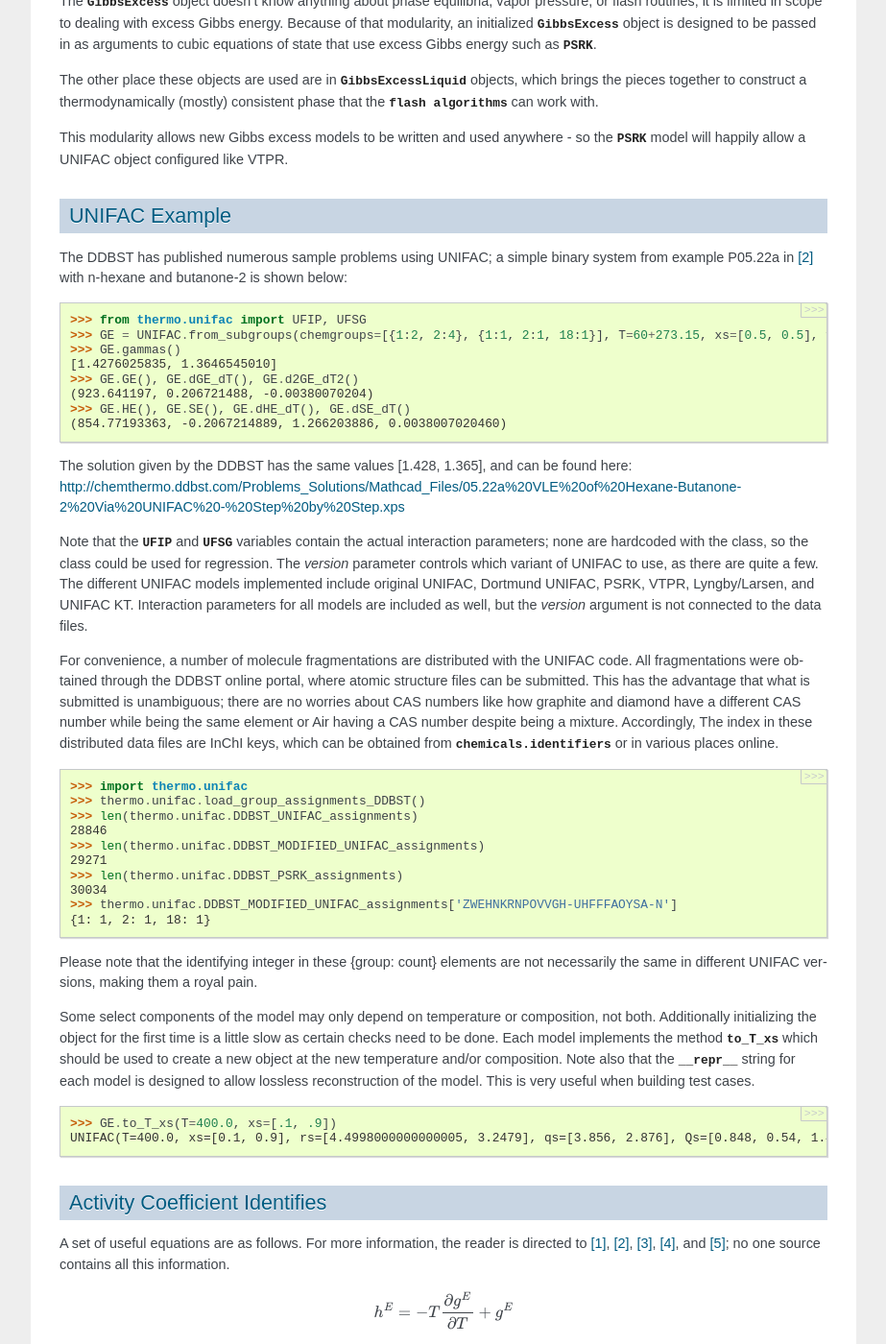
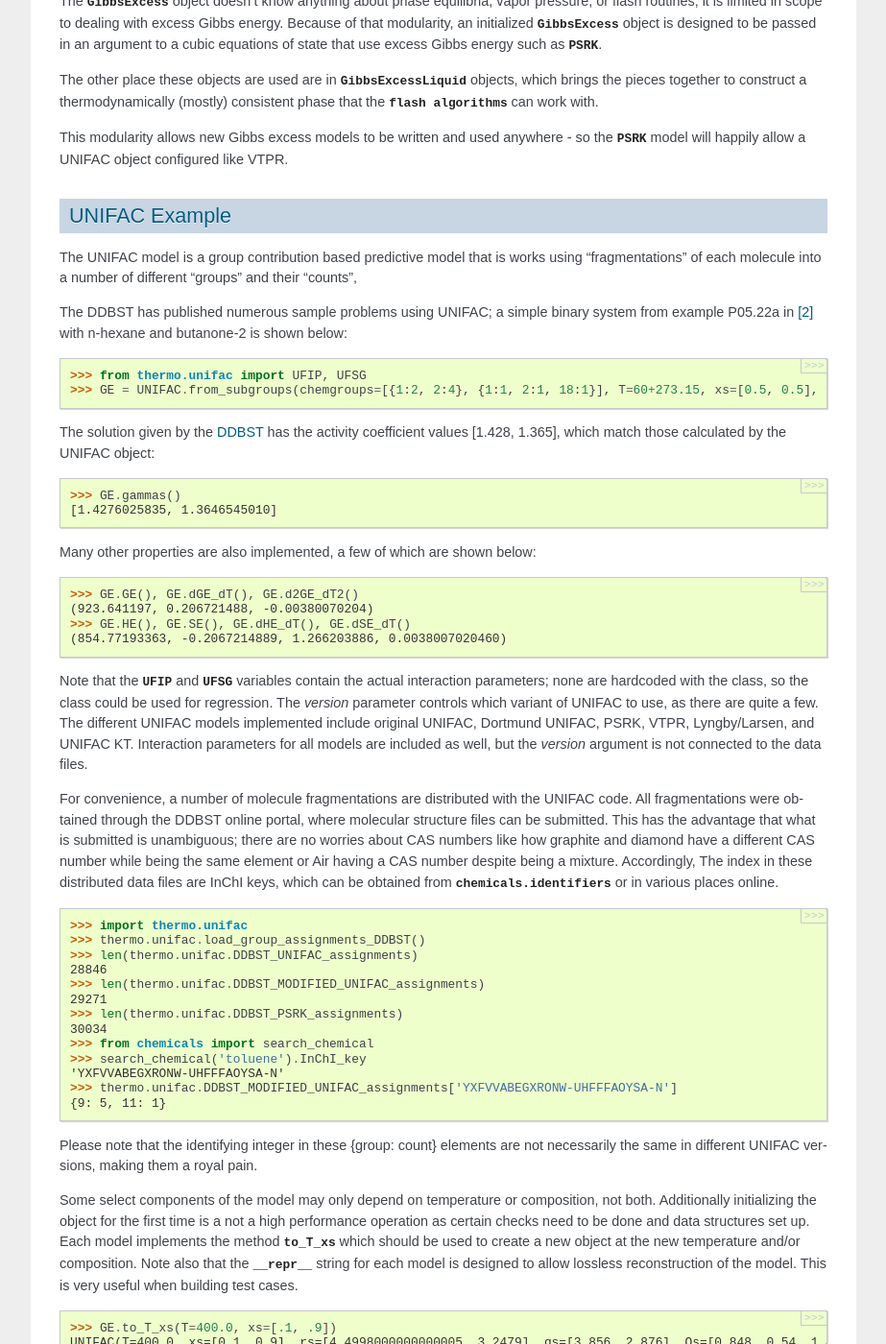
Before and after one commit to CalebBell/thermo, a Sphinx documentation site: the page built from docs/activity_coefficients.rst, in a window 1280 px wide and 1400 px high, scrolled down 1348 px. Shown: the whole window at 96% size, without its empty margins (198-1121 px from the left). Built offline with Sphinx 7.4.7, drawn with Linux system fonts in a browser that asks for light colours; formulas are drawn with MathJax 3.

Commit message:
Small documentation updates

```diff
--- a/docs/activity_coefficients.rst
+++ b/docs/activity_coefficients.rst
@@ -41,7 +41,7 @@ The :obj:`UNIFAC <thermo.unifac.UNIFAC>` model is a predictive group-contributio
 
 Object Structure
 ----------------
-The :obj:`GibbsExcess <thermo.activity.GibbsExcess>` object doesn't know anything about phase equilibria, vapor pressure, or flash routines; it is limited in scope to dealing with excess Gibbs energy. Because of that modularity, an initialized :obj:`GibbsExcess <thermo.activity.GibbsExcess>` object is designed to be passed in as arguments to cubic equations of state that use excess Gibbs energy such as :obj:`PSRK <thermo.eos_mix.PSRK>`.
+The :obj:`GibbsExcess <thermo.activity.GibbsExcess>` object doesn't know anything about phase equilibria, vapor pressure, or flash routines; it is limited in scope to dealing with excess Gibbs energy. Because of that modularity, an initialized :obj:`GibbsExcess <thermo.activity.GibbsExcess>` object is designed to be passed in an argument to a cubic equations of state that use excess Gibbs energy such as :obj:`PSRK <thermo.eos_mix.PSRK>`.
 
 The other place these objects are used are in :obj:`GibbsExcessLiquid <thermo.phases.GibbsExcessLiquid>` objects, which brings the pieces together to construct a thermodynamically (mostly) consistent phase that the :obj:`flash algorithms <thermo.flash.Flash>` can work with.
 
@@ -50,29 +50,34 @@ This modularity allows new Gibbs excess models to be written and used anywhere -
 UNIFAC Example
 --------------
 
+The UNIFAC model is a group contribution based predictive model that is works using "fragmentations" of each molecule into a number of different "groups" and their "counts",
+
 The DDBST has published numerous sample problems using UNIFAC; a simple
 binary system from example P05.22a in [2]_ with n-hexane and butanone-2
 is shown below:
 
 >>> from thermo.unifac import UFIP, UFSG
 >>> GE = UNIFAC.from_subgroups(chemgroups=[{1:2, 2:4}, {1:1, 2:1, 18:1}], T=60+273.15, xs=[0.5, 0.5], version=0, interaction_data=UFIP, subgroups=UFSG)
+
+The solution given by the `DDBST <http://chemthermo.ddbst.com/Problems_Solutions/Mathcad_Files/05.22a%20VLE%20of%20Hexane-Butanone-2%20Via%20UNIFAC%20-%20Step%20by%20Step.xps>`_ has the activity coefficient values [1.428, 1.365], which match those calculated by the UNIFAC object:
+
 >>> GE.gammas()
 [1.4276025835, 1.3646545010]
+
+Many other properties are also implemented, a few of which are shown below:
+
 >>> GE.GE(), GE.dGE_dT(), GE.d2GE_dT2()
 (923.641197, 0.206721488, -0.00380070204)
 >>> GE.HE(), GE.SE(), GE.dHE_dT(), GE.dSE_dT()
 (854.77193363, -0.2067214889, 1.266203886, 0.0038007020460)
 
-The solution given by the DDBST has the same values [1.428, 1.365],
-and can be found here:
-http://chemthermo.ddbst.com/Problems_Solutions/Mathcad_Files/05.22a%20VLE%20of%20Hexane-Butanone-2%20Via%20UNIFAC%20-%20Step%20by%20Step.xps
 
 Note that the :obj:`UFIP <thermo.unifac.UFIP>` and :obj:`UFSG <thermo.unifac.UFSG>` variables contain the actual interaction parameters;
 none are hardcoded with the class, so the class could be used for regression. The `version` parameter controls which variant of UNIFAC to
 use, as there are quite a few. The different UNIFAC models implemented include original UNIFAC, Dortmund UNIFAC, PSRK, VTPR, Lyngby/Larsen, and UNIFAC KT.
 Interaction parameters for all models are included as well, but the `version` argument is not connected to the data files.
 
-For convenience, a number of molecule fragmentations are distributed with the UNIFAC code. All fragmentations were obtained through the DDBST online portal, where atomic structure files can be submitted. This has the advantage that what is submitted is unambiguous; there are no worries about CAS numbers like how graphite and diamond have a different CAS number while being the same element or Air having a CAS number despite being a mixture. Accordingly, The index in these distributed data files are InChI keys, which can be obtained from :obj:`chemicals.identifiers` or in various places online.
+For convenience, a number of molecule fragmentations are distributed with the UNIFAC code. All fragmentations were obtained through the DDBST online portal, where molecular structure files can be submitted. This has the advantage that what is submitted is unambiguous; there are no worries about CAS numbers like how graphite and diamond have a different CAS number while being the same element or Air having a CAS number despite being a mixture. Accordingly, The index in these distributed data files are InChI keys, which can be obtained from :obj:`chemicals.identifiers` or in various places online.
 
 >>> import thermo.unifac
 >>> thermo.unifac.load_group_assignments_DDBST()
@@ -82,12 +87,15 @@ For convenience, a number of molecule fragmentations are distributed with the UN
 29271
 >>> len(thermo.unifac.DDBST_PSRK_assignments)
 30034
->>> thermo.unifac.DDBST_MODIFIED_UNIFAC_assignments['ZWEHNKRNPOVVGH-UHFFFAOYSA-N']
-{1: 1, 2: 1, 18: 1}
+>>> from chemicals import search_chemical
+>>> search_chemical('toluene').InChI_key
+'YXFVVABEGXRONW-UHFFFAOYSA-N'
+>>> thermo.unifac.DDBST_MODIFIED_UNIFAC_assignments['YXFVVABEGXRONW-UHFFFAOYSA-N']
+{9: 5, 11: 1}
 
 Please note that the identifying integer in these {group: count} elements are not necessarily the same in different UNIFAC versions, making them a royal pain.
 
-Some select components of the model may only depend on temperature or composition, not both. Additionally initializing the object for the first time is a little slow as certain checks need to be done. Each model implements the method :obj:`to_T_xs <thermo.unifac.UNIFAC.to_T_xs>` which should be used to create a new object at the new temperature and/or composition. Note also that the :obj:`__repr__ <thermo.unifac.UNIFAC.__repr__>` string for each model is designed to allow lossless reconstruction of the model. This is very useful when building test cases.
+Some select components of the model may only depend on temperature or composition, not both. Additionally initializing the object for the first time is a not a high performance operation as certain checks need to be done and data structures set up. Each model implements the method :obj:`to_T_xs <thermo.unifac.UNIFAC.to_T_xs>` which should be used to create a new object at the new temperature and/or composition. Note also that the :obj:`__repr__ <thermo.unifac.UNIFAC.__repr__>` string for each model is designed to allow lossless reconstruction of the model. This is very useful when building test cases.
 
 >>> GE.to_T_xs(T=400.0, xs=[.1, .9])
 UNIFAC(T=400.0, xs=[0.1, 0.9], rs=[4.4998000000000005, 3.2479], qs=[3.856, 2.876], Qs=[0.848, 0.54, 1.488], vs=[[2, 1], [4, 1], [0, 1]], psi_abc=([[0.0, 0.0, 476.4], [0.0, 0.0, 476.4], [26.76, 26.76, 0.0]], [[0.0, 0.0, 0.0], [0.0, 0.0, 0.0], [0.0, 0.0, 0.0]], [[0.0, 0.0, 0.0], [0.0, 0.0, 0.0], [0.0, 0.0, 0.0]]), version=0)
```
